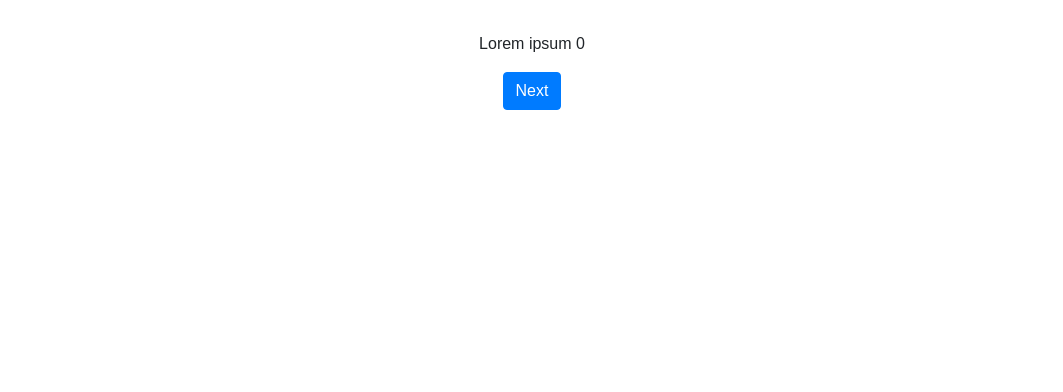
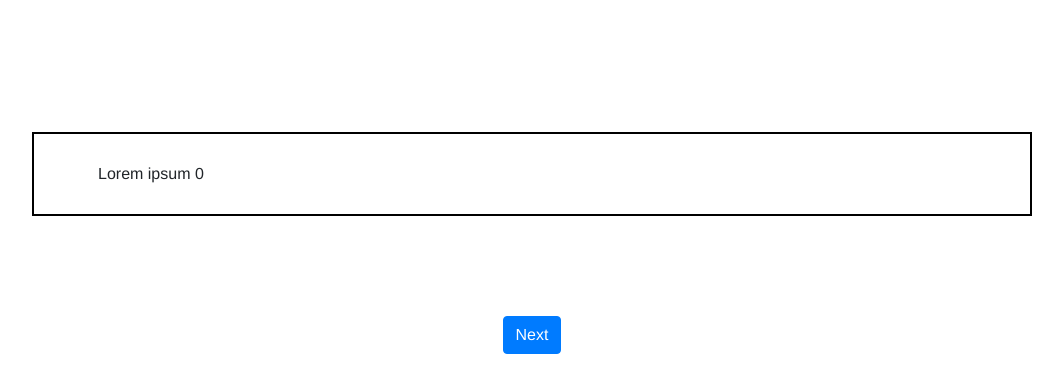
Before and after one commit to giodelabarrera/poc-react-notification-transition, a React (Create React App) app: page / in a window 1280 px wide. Shown: the top 392 px of the page, without its empty margins (108-1171 px from the left). Built offline with nearby package versions, Linux system fonts and the light colour scheme.

Commit message:
Add structure item

```diff
--- a/src/App.js
+++ b/src/App.js
@@ -58,11 +58,17 @@ function App() {
 }
 
 function Header({ children }) {
-  return <header>{children}</header>;
+  return <header className="header">{children}</header>;
 }
 
 function Item({ message }) {
-  return <p className="item">{message}</p>;
+  return (
+    <div className="item">
+      <div className="header__inner">
+        <span className="header__title">{message}</span>
+      </div>
+    </div>
+  );
 }
 
 export default App;
--- a/src/styles.css
+++ b/src/styles.css
@@ -1,15 +1,22 @@
+*,
+*::before,
+*::after {
+  box-sizing: border-box;
+}
+
 body {
   padding: 2rem;
-  font-family: sans-serif;
+  font-family: Helvetica, Arial, sans-serif;
   text-align: center;
 }
 
-.label {
-  margin-bottom: 0.5rem;
-}
-
-.modes {
-  margin-bottom: 1rem;
+.header {
+  display: flex;
+  align-items: center;
+  max-width: 1000px;
+  margin: 100px auto;
+  border: solid 2px black;
+  padding: 28px 64px;
 }
 
 .fade-enter .item {
```
